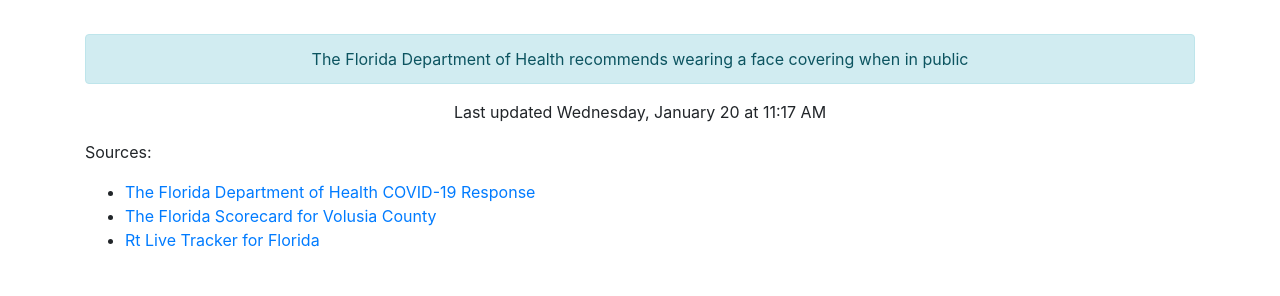
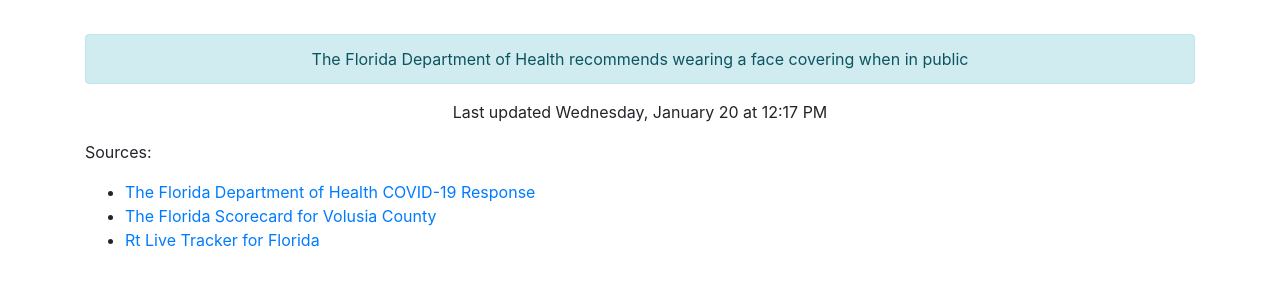
Before and after one commit to thinkjson/timeforchurch, a Jekyll site: the page built from index.md, in a window 1280 px wide. Shown: the part 520-816 px from the top of the page. Built offline with Jekyll 4.4.1, drawn with Linux system fonts in a browser that asks for light colours; our own code applies the rules of GitHub Pages for plain Markdown files.

Commit message:
Updating data

```diff
--- a/_includes/data.html
+++ b/_includes/data.html
@@ -10,4 +10,4 @@
     <div class="outcome text-success">YES</div>
     <div class="alert alert-info" role="alert">The Florida Department of Health recommends wearing a face covering when in public</div>
 
-    <p>Last updated Wednesday, January 20 at 11:17 AM</p>
+    <p>Last updated Wednesday, January 20 at 12:17 PM</p>
```
